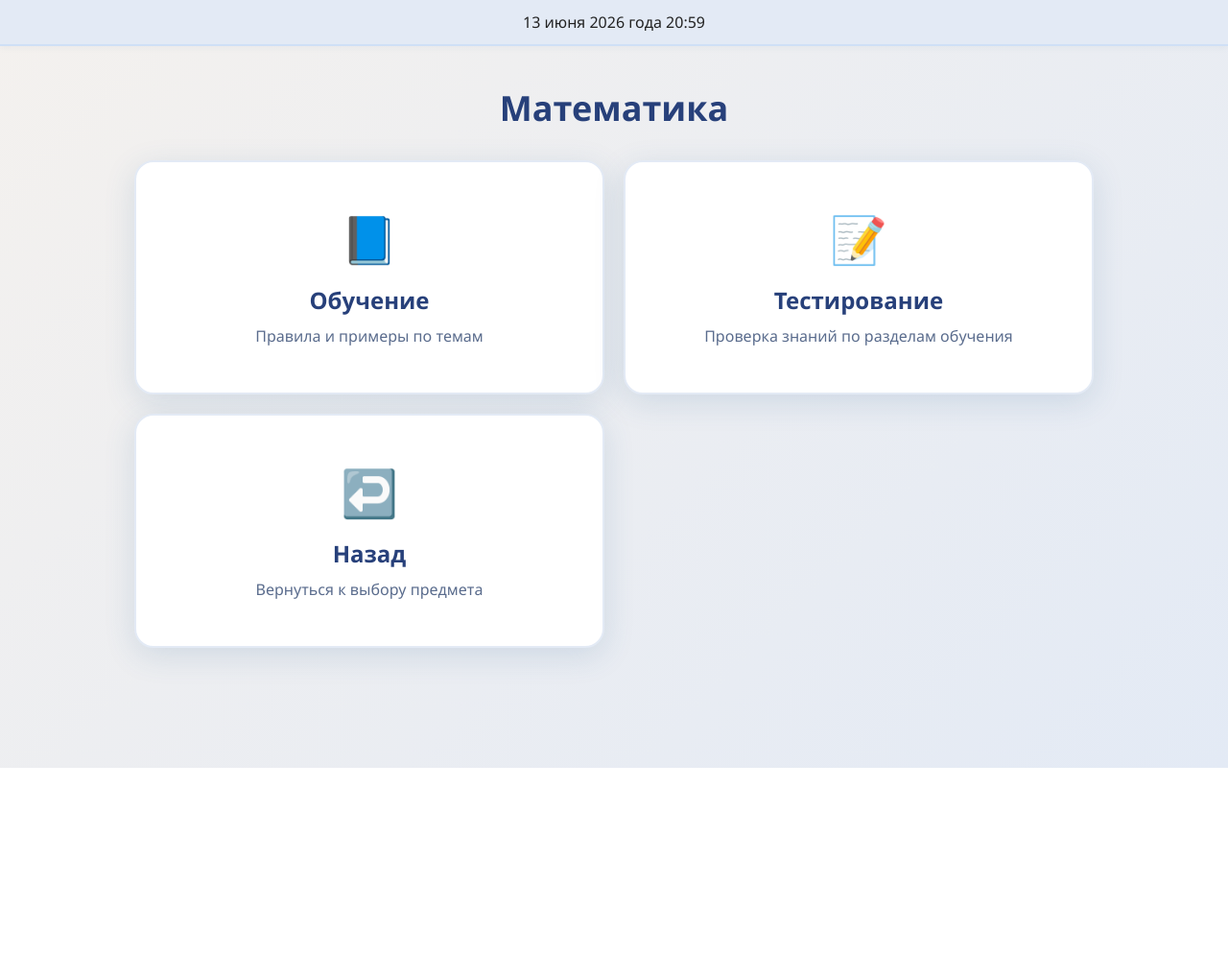
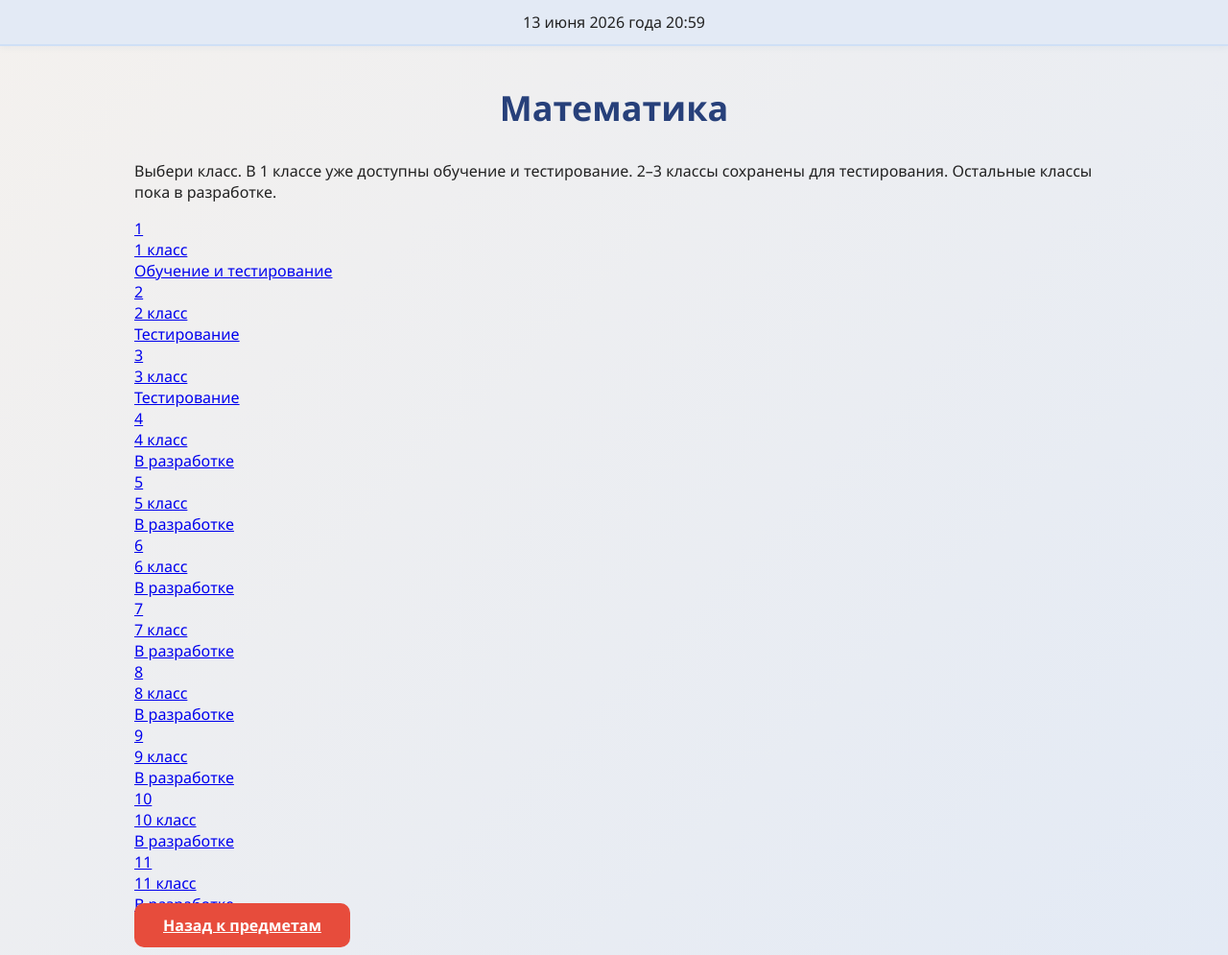
Before and after one commit to Zaharov89/Arina, a Flask app: page /math in a window 1280 px wide. Shown: the whole page at 96% size. Before the commit the page ends 800 px from the top, so only its background shows below. Run offline with Flask 3, Linux system fonts and the light colour scheme; parts of the project's set-up code (start-up, migrations or seed data) failed here and were passed over.

Commit message:
Show math class tabs from 1 to 11

```diff
--- a/Arina/frontend/templates/math/menu.html
+++ b/Arina/frontend/templates/math/menu.html
@@ -10,42 +10,29 @@
     <div id="dateTimeBar"></div>
     <div class="container">
         <h1 class="subject-title">Математика</h1>
-        <div class="menu-container math-main-menu">
-            <div class="menu-item" id="learningBtn">
-                <div class="menu-icon">📘</div>
-                <div class="menu-title">Обучение</div>
-                <div class="menu-description">Правила и примеры по темам</div>
-            </div>
-            <div class="menu-item" id="testingBtn">
-                <div class="menu-icon">📝</div>
-                <div class="menu-title">Тестирование</div>
-                <div class="menu-description">Проверка знаний по разделам обучения</div>
-            </div>
-            <div class="menu-item" id="backBtn">
-                <div class="menu-icon">↩️</div>
-                <div class="menu-title">Назад</div>
-                <div class="menu-description">Вернуться к выбору предмета</div>
-            </div>
+        <p class="math-menu-intro">Выбери класс. В 1 классе уже доступны обучение и тестирование. 2–3 классы сохранены для тестирования. Остальные классы пока в разработке.</p>
+
+        <div class="classes-grid">
+            {% for class_num in classes %}
+                <a href="/math/class/{{ class_num }}?student={{ student }}" class="class-card {% if class_num not in implemented_test_classes and class_num not in implemented_learning_classes %}class-card-disabled{% endif %}">
+                    <div class="class-number">{{ class_num }}</div>
+                    <div class="class-title">{{ class_num }} класс</div>
+                    {% if class_num == 1 %}
+                        <div class="class-status ready">Обучение и тестирование</div>
+                    {% elif class_num in implemented_test_classes %}
+                        <div class="class-status partial">Тестирование</div>
+                    {% else %}
+                        <div class="class-status planned">В разработке</div>
+                    {% endif %}
+                </a>
+            {% endfor %}
+        </div>
+
+        <div class="menu-actions">
+            <a href="/subjects?student={{ student }}" class="back-btn math-back-link">Назад к предметам</a>
         </div>
     </div>
 
     <script src="{{ url_for('static', filename='js/math-common.js') }}"></script>
-    <script>
-        function goBackToSubjects() {
-            const student = new URLSearchParams(window.location.search).get('student') || 'Арина';
-            window.location.href = `/subjects?student=${encodeURIComponent(student)}`;
-        }
-
-        function showLearning() {
-            const student = new URLSearchParams(window.location.search).get('student') || 'Арина';
-            window.location.href = `/math/learning?student=${encodeURIComponent(student)}`;
-        }
-
-        document.addEventListener('DOMContentLoaded', function() {
-            document.getElementById('learningBtn').addEventListener('click', showLearning);
-            document.getElementById('testingBtn').addEventListener('click', showTesting);
-            document.getElementById('backBtn').addEventListener('click', goBackToSubjects);
-        });
-    </script>
 </body>
 </html>
```
